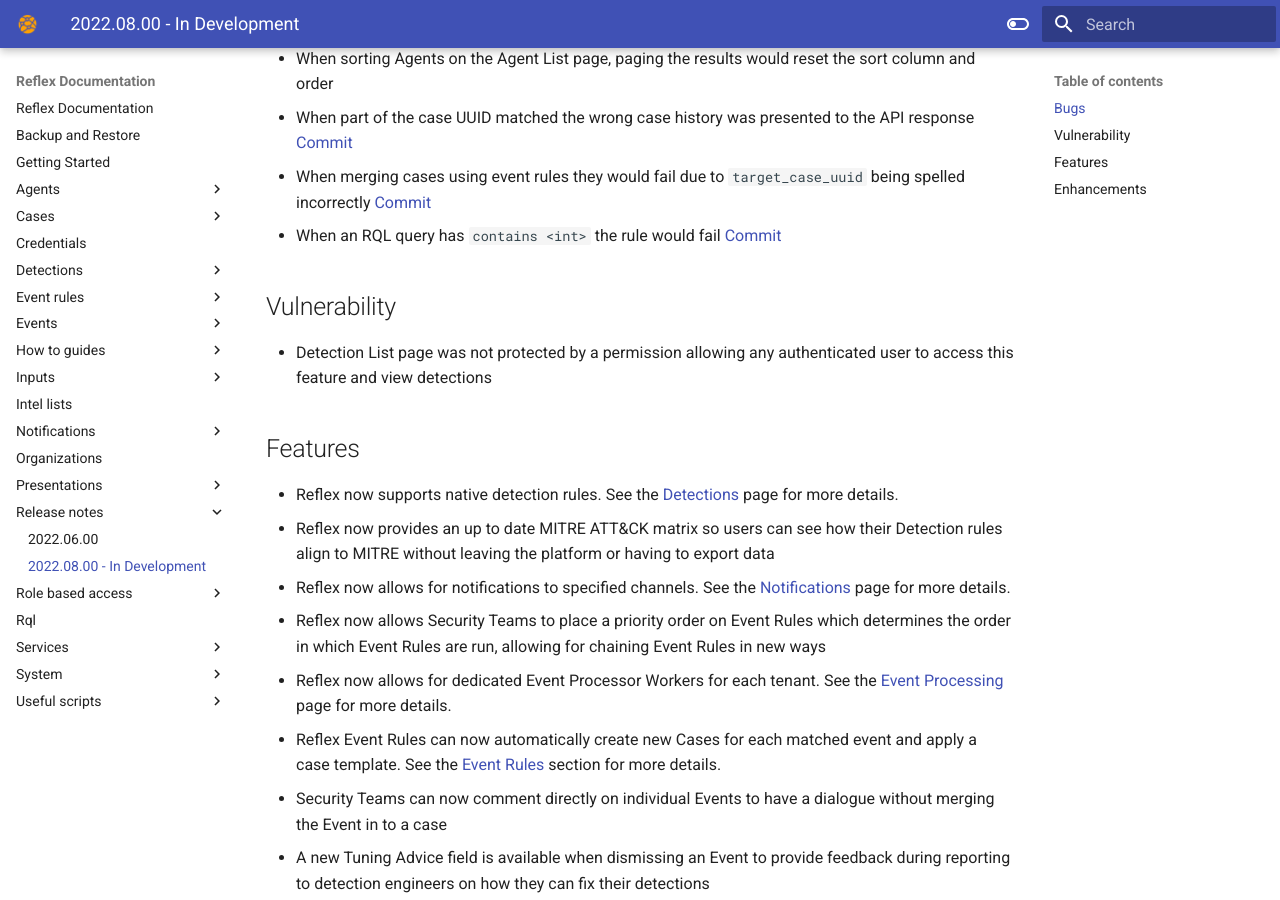
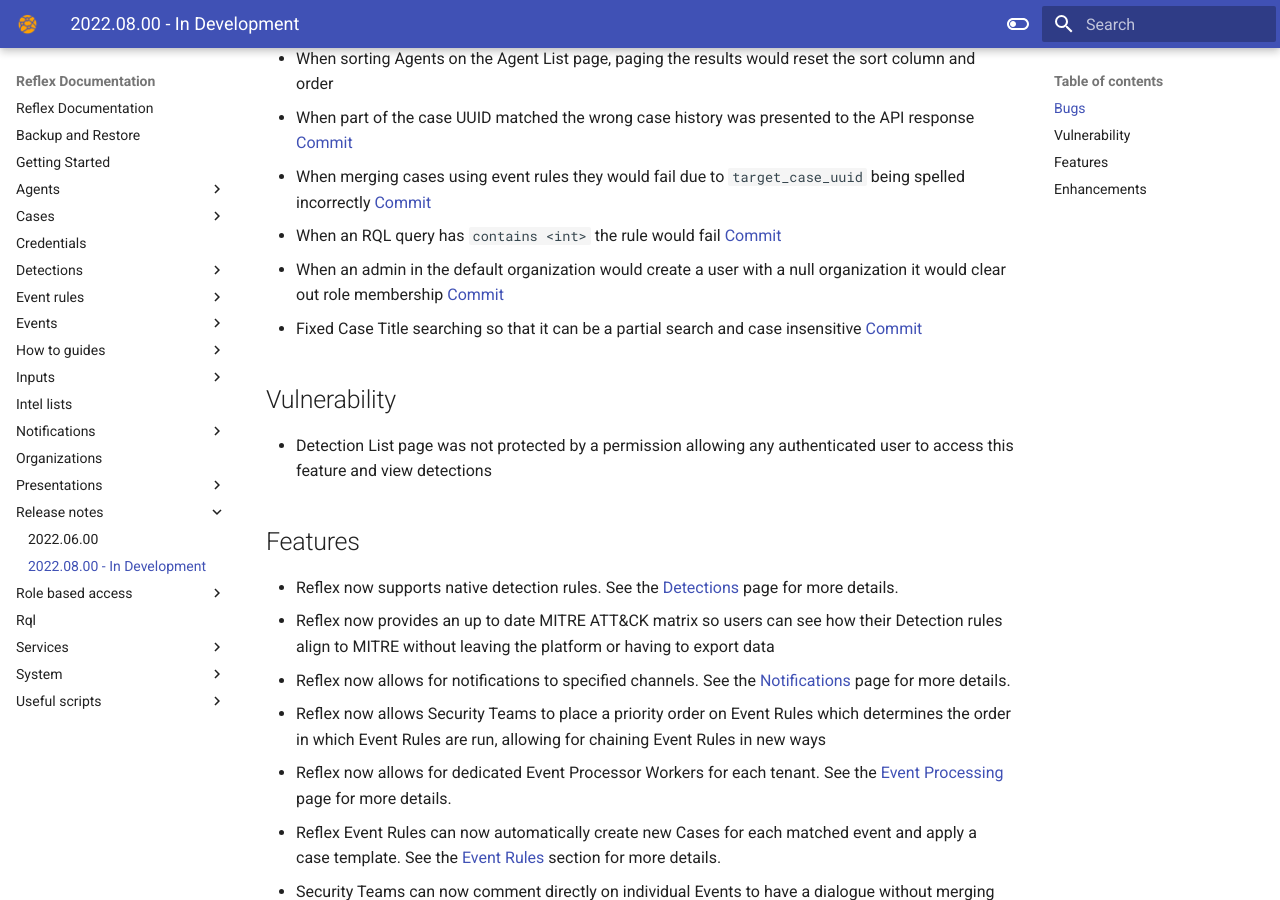
Before and after one commit to reflexsoar/reflex-docs, an MkDocs documentation site: the page built from docs/release-notes/2022.08.00.md, in a window 1280 px wide and 900 px high, scrolled down 852 px. Built offline with MkDocs 1.6.1 and Material for MkDocs 9.7.7, drawn with Linux system fonts in a browser that asks for light colours.

Commit message:
bug fixes

```diff
--- a/docs/release-notes/2022.08.00.md
+++ b/docs/release-notes/2022.08.00.md
@@ -19,6 +19,8 @@
 - When part of the case UUID matched the wrong case history was presented to the API response [Commit](https://github.com/reflexsoar/reflex-api/pull/311/commits/175043cee2e4d1b42b771ca3936398c2c7df0934)
 - When merging cases using event rules they would fail due to `target_case_uuid` being spelled incorrectly [Commit](https://github.com/reflexsoar/reflex-api/pull/311/commits/108fb646314209eb476468c0e0999223cc31f127)
 - When an RQL query has `contains <int>` the rule would fail [Commit](https://github.com/reflexsoar/reflex-api/pull/311/commits/3944015c6592584e97ad08bac7957f7afb56ef98)
+- When an admin in the default organization would create a user with a null organization it would clear out role membership [Commit](https://github.com/reflexsoar/reflex-api/commit/75c508e0f6155fd0be606763bc143dfb4fc090af)
+- Fixed Case Title searching so that it can be a partial search and case insensitive [Commit](https://github.com/reflexsoar/reflex-api/commit/08b005ebe4a811faaca67fb3d31f8b2601d8ff9b)
 
 ## Vulnerability
 
```
